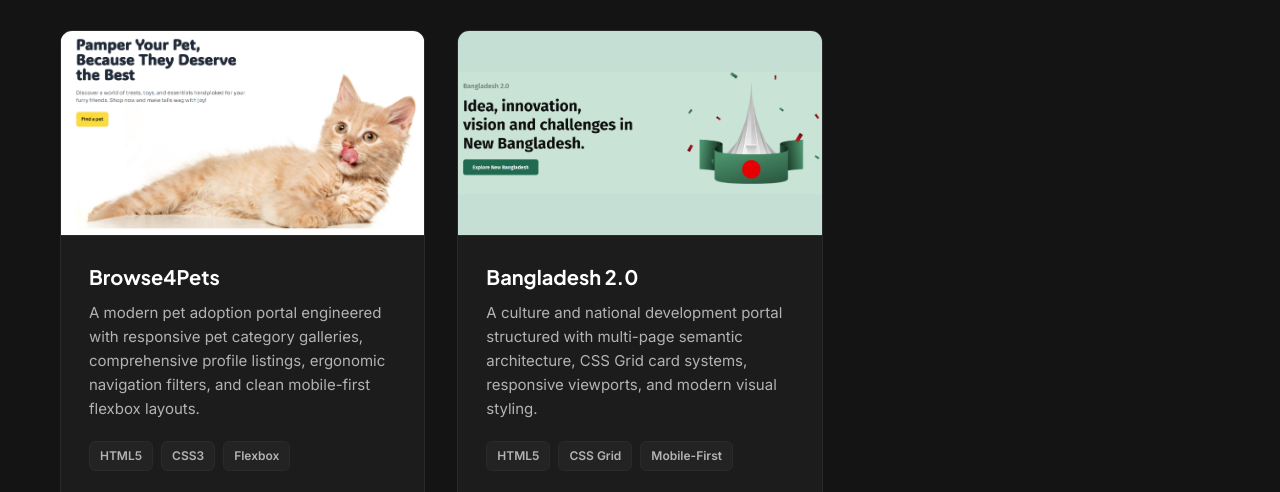
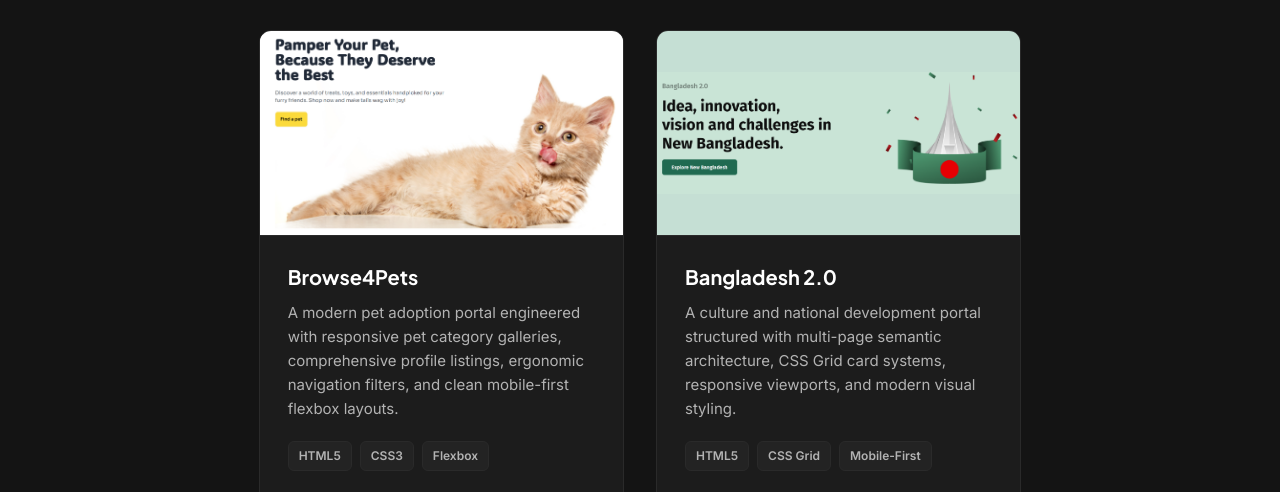
Before and after one commit to tahsinX/Portfolio, a website: page index.html in a window 1280 px wide. Shown: the part 3975-4467 px from the top of the page. Drawn offline with Linux system fonts and the light colour scheme.

Commit message:
Center last two project cards in PC desktop view

```diff
--- a/css/style.css
+++ b/css/style.css
@@ -1087,9 +1087,18 @@ ul {
    -------------------------------------------------------------------------- */
 .projects-grid {
     display: grid;
-    grid-template-columns: repeat(3, 1fr);
+    grid-template-columns: repeat(6, 1fr);
     gap: 2rem;
     margin-bottom: 3.5rem;
+}
+
+.projects-grid .project-card {
+    grid-column: span 2;
+}
+
+/* Center the last two cards on desktop PC view */
+.projects-grid .project-card:nth-child(4) {
+    grid-column: 2 / span 2;
 }
 
 .project-card {
@@ -1814,6 +1823,11 @@ ul {
         grid-template-columns: repeat(2, 1fr);
     }
 
+    .projects-grid .project-card,
+    .projects-grid .project-card:nth-child(4) {
+        grid-column: auto;
+    }
+
     .hero-container {
         grid-template-columns: 1fr;
         gap: 3rem;
```
